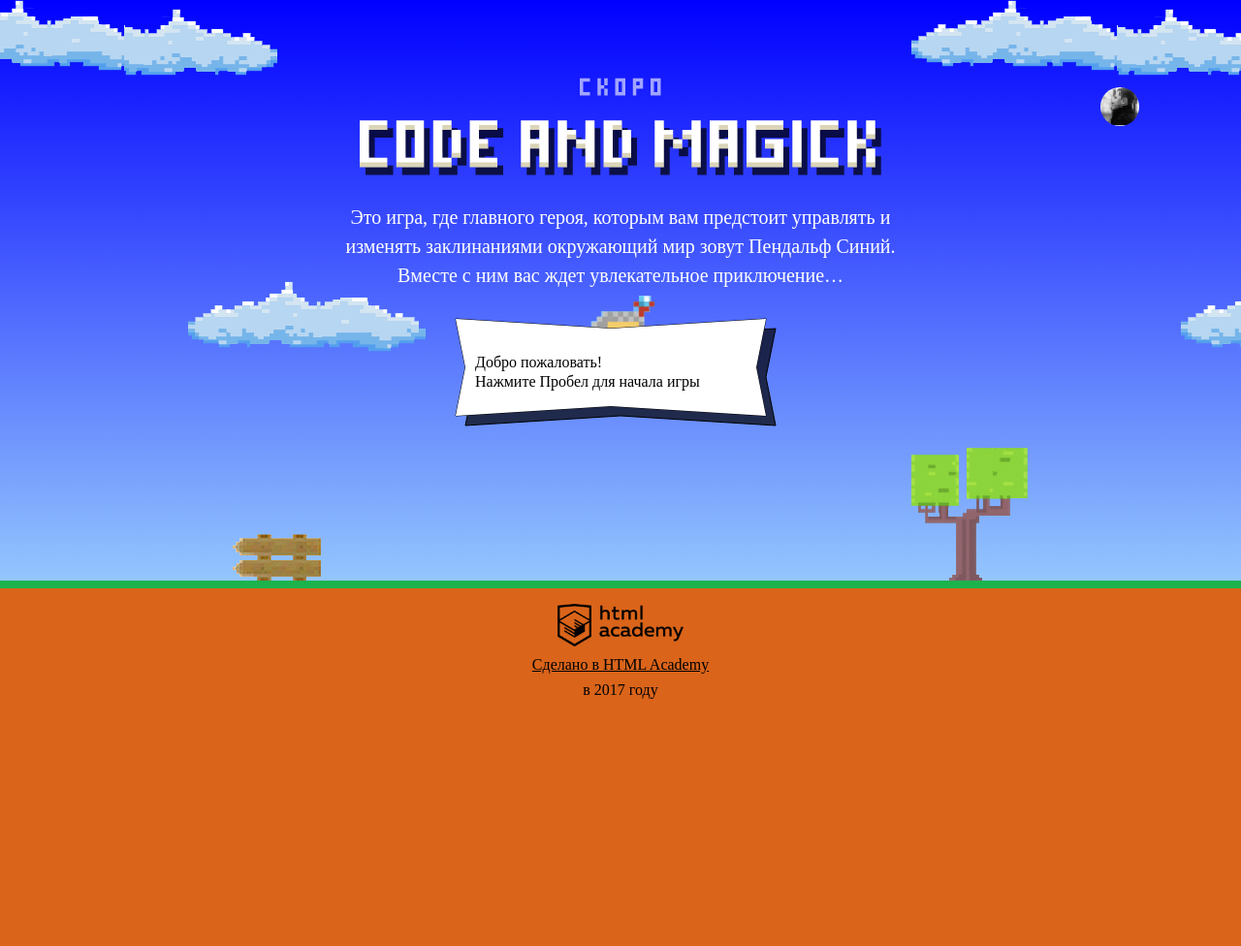
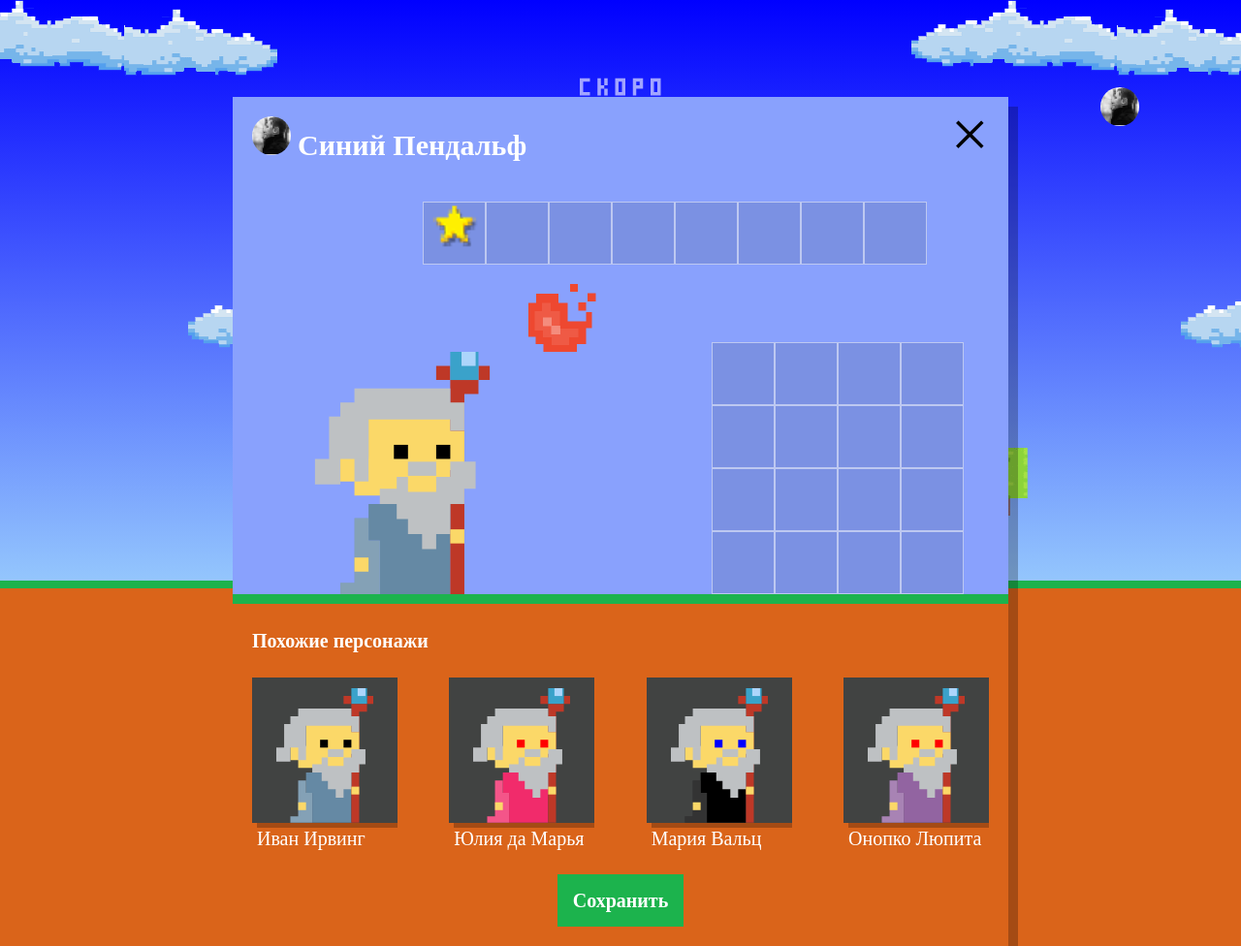
Before and after one commit to alexget91/code-and-magick, a website: page index.html in a window 1280 px wide. Shown: the whole page at 97% size. Before the commit the page ends 800 px from the top, so only its background shows below. Drawn offline with Linux system fonts and the light colour scheme; a web font is replaced by a local one.

Commit message:
Добавлен вывод похожих персонажей

```diff
--- a/index.html
+++ b/index.html
@@ -191,6 +191,7 @@
   };
 </script>
 <script src="./js/stat.js"></script>
+<script src="./js/setup.js"></script>
 <script src="./js/game.js"></script>
 
 </body>
--- /dev/null
+++ b/js/setup.js
@@ -0,0 +1,48 @@
+'use strict';
+
+var WIZARD_NAMES = ['Иван', 'Хуан Себастьян', 'Мария', 'Кристоф', 'Виктор', 'Юлия', 'Люпита', 'Вашингтон'];
+var WIZARD_LASTNAMES = ['да Марья', 'Верон', 'Мирабелла', 'Вальц', 'Онопко', 'Топольницкая', 'Нионго', 'Ирвинг'];
+var COAT_COLORS = ['rgb(101, 137, 164)', 'rgb(241, 43, 107)', 'rgb(146, 100, 161)', 'rgb(56, 159, 117)', 'rgb(215, 210, 55)', 'rgb(0, 0, 0)'];
+var EYE_COLORS = ['black', 'red', 'blue', 'yellow', 'green'];
+
+var getRandomInt = function (min, max) {
+  return Math.floor(Math.random() * (max - min)) + min;
+};
+
+var renderWizard = function (template, wizard) {
+  var wizardElement = template.cloneNode(true);
+
+  wizardElement.querySelector('.setup-similar-label').textContent = wizard.name;
+  wizardElement.querySelector('.wizard-coat').style.fill = wizard.coatColor;
+  wizardElement.querySelector('.wizard-eyes').style.fill = wizard.eyesColor;
+
+  return wizardElement;
+};
+
+var createWizard = function (data, template, fragment) {
+  for (var i = 0; i < data.length; i++) {
+    fragment.appendChild(renderWizard(template, data[i]));
+  }
+};
+
+var wizards = [];
+for (var i = 0; i < 4; i++) {
+  var name = WIZARD_NAMES[getRandomInt(0, WIZARD_NAMES.length)];
+  var lastname = WIZARD_LASTNAMES[getRandomInt(0, WIZARD_LASTNAMES.length)];
+  wizards[i] = {
+    name: getRandomInt(0, 2) ? name + ' ' + lastname : lastname + ' ' + name,
+    coatColor: COAT_COLORS[getRandomInt(0, COAT_COLORS.length)],
+    eyesColor: EYE_COLORS[getRandomInt(0, EYE_COLORS.length)]
+  };
+}
+
+var userDialog = document.querySelector('.setup');
+userDialog.classList.remove('hidden');
+
+var similarListElement = userDialog.querySelector('.setup-similar-list');
+var similarWizardTemplate = document.querySelector('#similar-wizard-template').content;
+var fragment = document.createDocumentFragment();
+
+createWizard(wizards, similarWizardTemplate, fragment);
+similarListElement.appendChild(fragment);
+userDialog.querySelector('.setup-similar').classList.remove('hidden');
```
